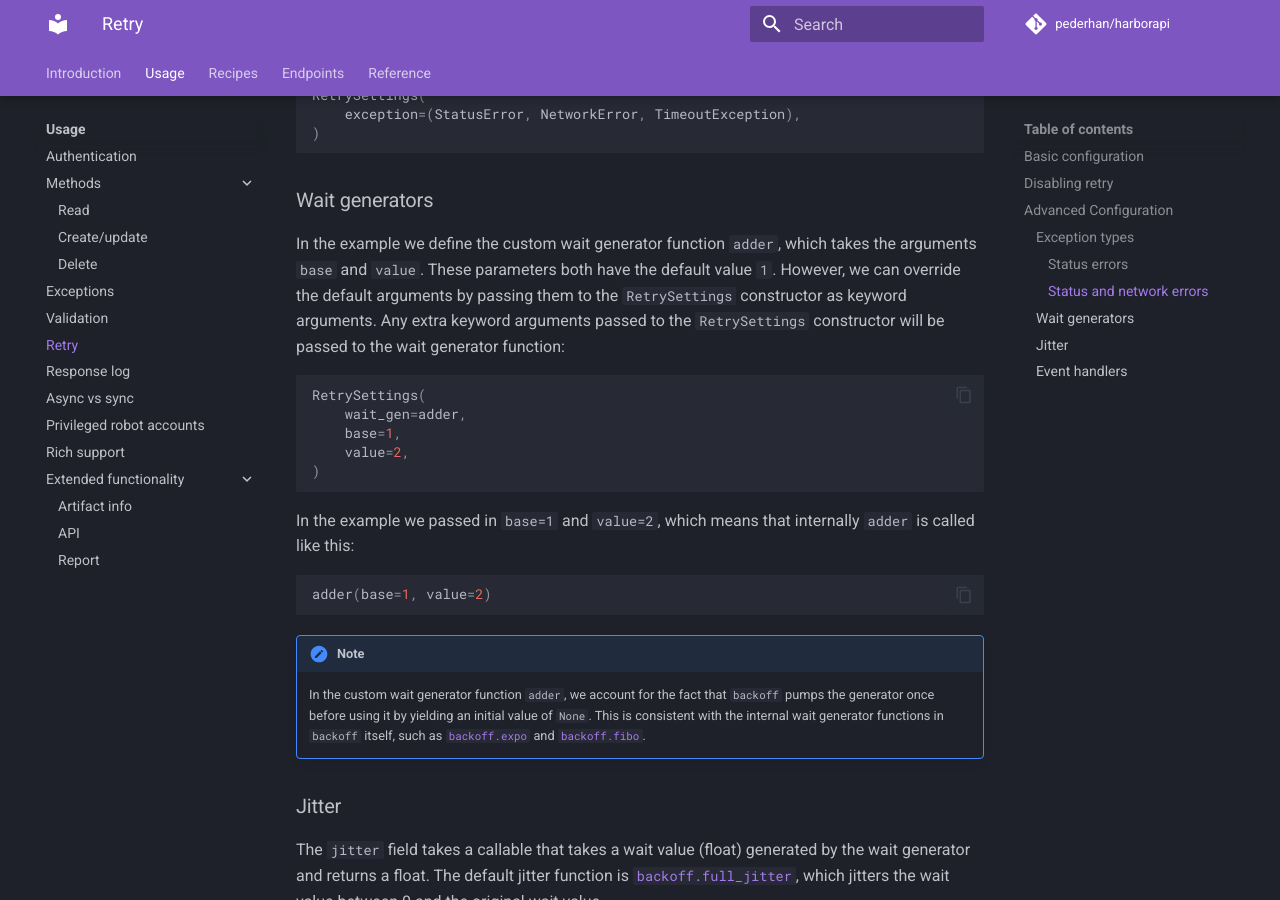
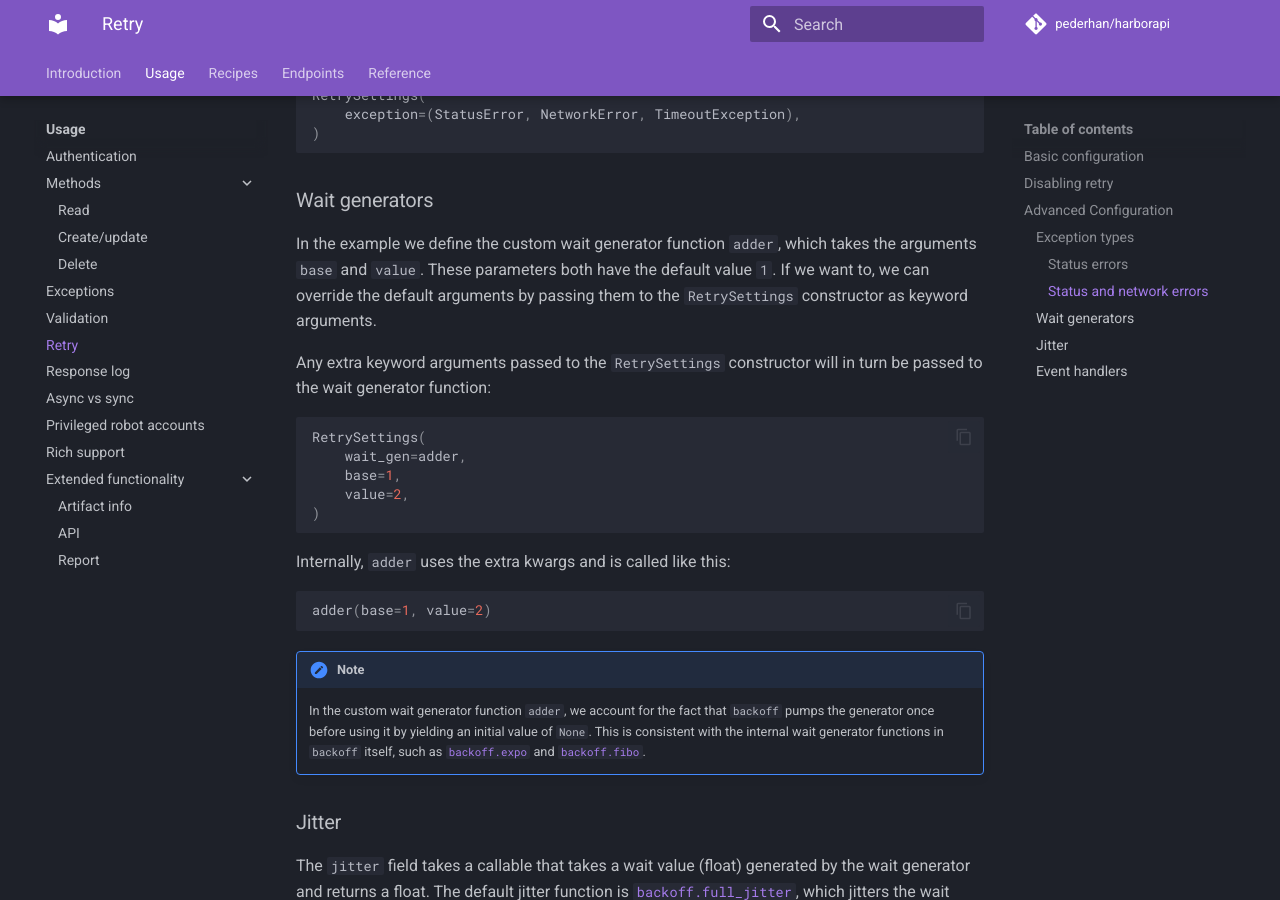
Before and after one commit to unioslo/harborapi, an MkDocs documentation site: the page built from docs/usage/retry.md, in a window 1280 px wide and 900 px high, scrolled down 3363 px. Built offline with MkDocs 1.6.1 and Material for MkDocs 9.7.7, drawn with Linux system fonts in a browser that asks for light colours; comment, search, counter and statistics services are not loaded.

Commit message:
Docs: phrasing

````diff
--- a/docs/usage/retry.md
+++ b/docs/usage/retry.md
@@ -161,7 +161,9 @@ RetrySettings(
 
 ### Wait generators
 
-In the example we define the custom wait generator function `adder`, which takes the arguments `base` and `value`. These parameters both have the default value `1`. However, we can override the default arguments by passing them to the `RetrySettings` constructor as keyword arguments. Any extra keyword arguments passed to the `RetrySettings` constructor will be passed to the wait generator function:
+In the example we define the custom wait generator function `adder`, which takes the arguments `base` and `value`. These parameters both have the default value `1`. If we want to, we can override the default arguments by passing them to the `RetrySettings` constructor as keyword arguments.
+
+Any extra keyword arguments passed to the `RetrySettings` constructor will in turn be passed to the wait generator function:
 
 ```py
 RetrySettings(
@@ -171,7 +173,7 @@ RetrySettings(
 )
 ```
 
-In the example we passed in `base=1` and `value=2`, which means that internally `adder` is called like this:
+Internally, `adder` uses the extra kwargs and is called like this:
 
 ```py
 adder(base=1, value=2)
````
